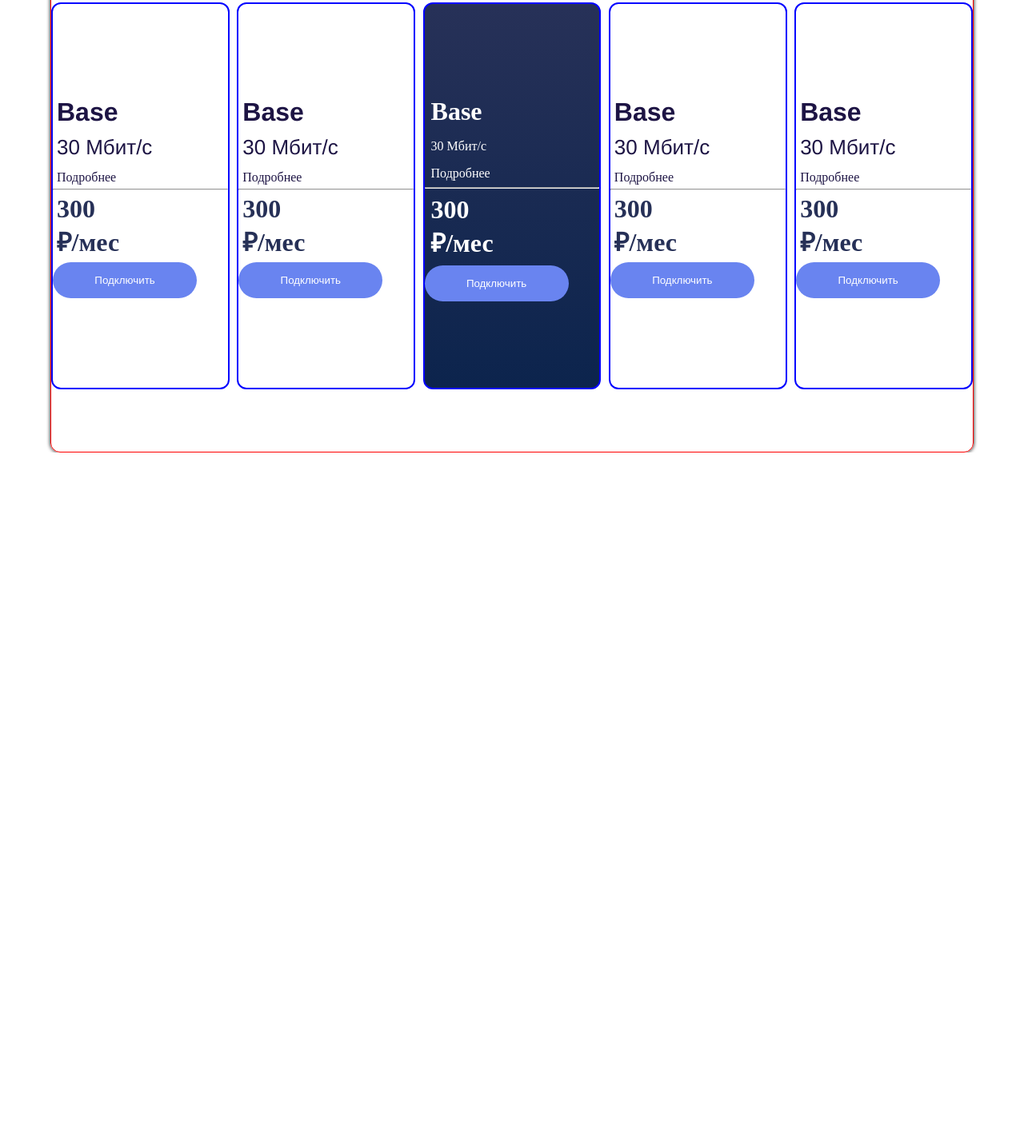
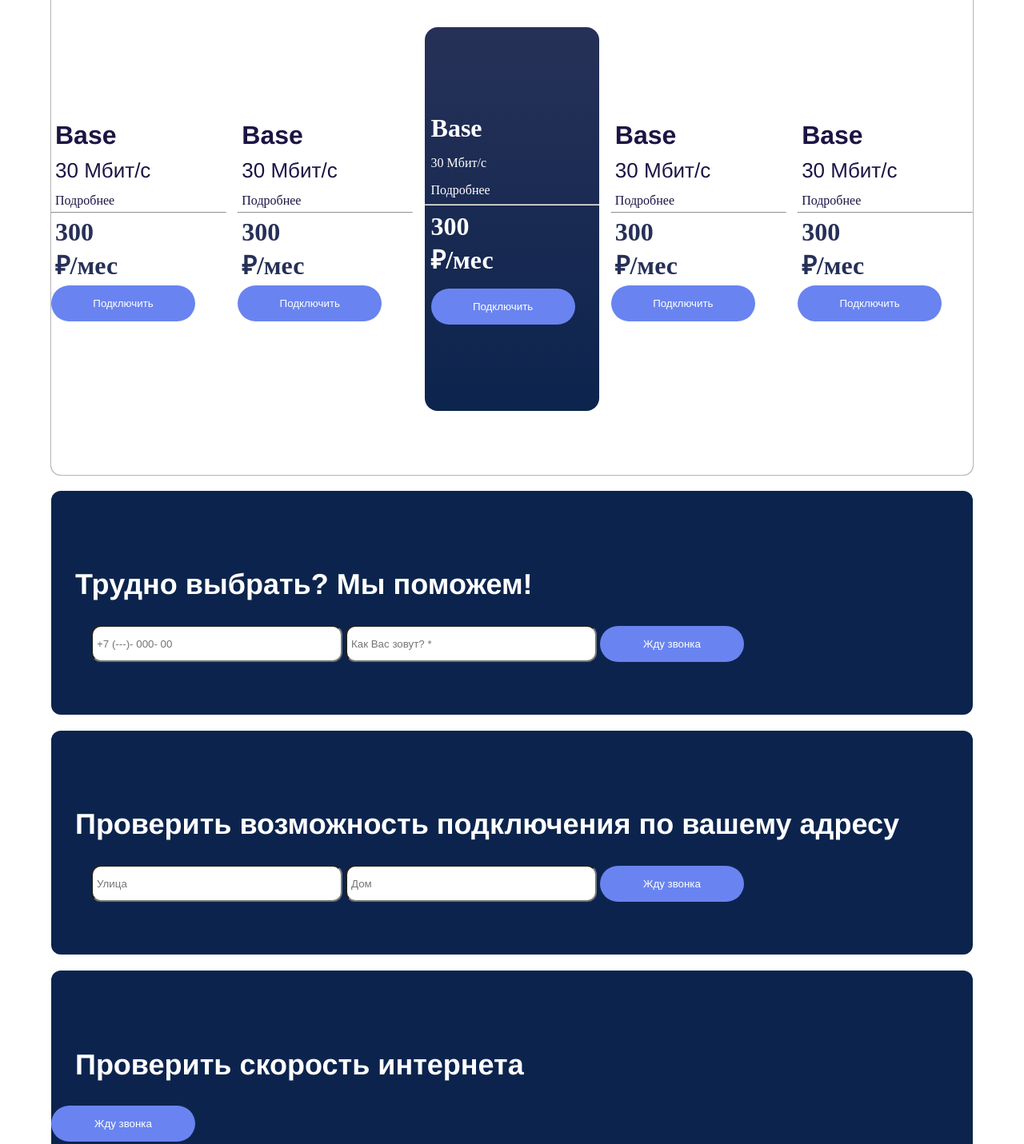
Before and after one commit to Mukhammadullo/Oskolnet, a plain HTML site: page index.html in a window 1280 px wide. Shown: the part 842-2273 px from the top of the page at 80% size. Before the commit the page ends 1408 px from the top, so only its background shows below. Drawn offline with Linux system fonts and the light colour scheme.

Commit message:
btn_style

```diff
--- a/index.html
+++ b/index.html
@@ -84,7 +84,7 @@
                 <h1 class="mb1">300 <p>₽/мес</p>
                 </h1>
 
-                    <button class="btn1">Подключить</button>
+                <button class="btn22">Подключить</button>
             </div>
             <div class="card2_inner4">
                 <h1 class="b1">Base</h1>
@@ -111,6 +111,42 @@
     </div>
 
 
+
+    <div class="card3">
+        <h1 class="title_card3">
+            Трудно выбрать? Мы поможем!
+        </h1>
+
+        <div class="card3_btn">
+            <input type="text" placeholder="+7 (---)- 000- 00" class="inp1">
+            <input type="text" placeholder="Как Вас зовут? *" class="inp2">
+            <button class="btn1">Жду звонка</button>
+        </div>
+    </div>
+    <div class="card3">
+        <h1 class="title_card3">
+            Проверить возможность подключения по вашему адресу
+        </h1>
+
+        <div class="card3_btn">
+            <input type="text" placeholder="Улица" class="inp1">
+            <input type="text" placeholder="Дом" class="inp2">
+            <button class="btn1">Жду звонка</button>
+        </div>
+    </div>
+    <div class="card3">
+        <h1 class="title_card3">
+            Проверить скорость интернета
+        </h1>
+
+        <div class="card3_btn">
+            <!-- <input type="text" placeholder="+7 (---)- 000- 00" class="inp1"> -->
+            <!-- <input type="text" placeholder="Как Вас зовут? *" class="inp2"> -->
+            <button class="btn1">Жду звонка</button>
+        </div>
+    </div>
+
+
 </body>
 
 </html>
--- a/style.css
+++ b/style.css
@@ -30,6 +30,7 @@ li {
     border: none;
     color: white;
     border-radius: 24px;
+
 }
 
 .btn2 {
@@ -101,6 +102,7 @@ li {
 }
 
 .card2_title {
+    margin-top: 30px;
     text-align: center;
     text-transform: uppercase;
     color: #1D1444;
@@ -116,9 +118,9 @@ li {
 .card2_inner {
     width: 90%;
     height: 80vh;
-    border: 1px solid red;
+    /* border: 1px solid red; */
     border-radius: 12px;
-    box-shadow: 0px 0px 5px black;
+    box-shadow: 0px 0px 2px black;
 
     display: flex;
     justify-content: space-between;
@@ -132,7 +134,7 @@ li {
 .card2_inner5 {
     width: 19%;
     height: 60vh;
-    border: 2px solid blue;
+
     border-radius: 12px;
     display: flex;
     flex-direction: column;
@@ -159,9 +161,60 @@ li {
 .card2_inner3 {
     background: linear-gradient(180deg, #273158 0%, #0C244D 100%);
     color: white;
+    border-radius: 16px;
 }
 
-.b11,.p11, .p22,.mb1 {
+.b11,
+.p11,
+.p22,
+.mb1 {
     color: white;
     padding: 8px;
 }
+
+.btn22 {
+    width: 180px;
+    height: 45px;
+    background-color: #6984F0;
+    border: none;
+    color: white;
+    border-radius: 24px;
+    margin: 8px;
+}
+
+.card3 {
+    width: 90%;
+    height: 35vh;
+    background-color: #0C244D;
+    margin: auto;
+    margin-top: 20px;
+    border-radius: 12px;
+    display: flex;
+    flex-direction: column;
+    justify-content: center;
+}
+
+.title_card3 {
+    color: white;
+    font-family: 'Franklin Gothic Medium', 'Arial Narrow', Arial, sans-serif;
+    padding: 30px;
+    font-size: 36px;
+}
+
+
+.inp1 {
+    width: 300px;
+    height: 32px;
+    border-radius: 12px;
+    outline: none;
+    padding: 5px;
+    margin-left: 50px;
+}
+
+.inp2 {
+    width: 300px;
+    height: 32px;
+    border-radius: 12px;
+    outline: none;
+    padding: 5px;
+}
```
Lines whose indentation alone changed are shown as unchanged.
